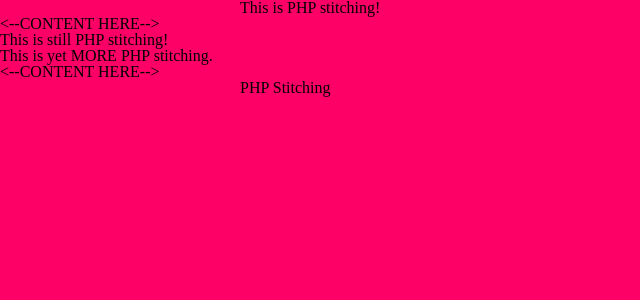
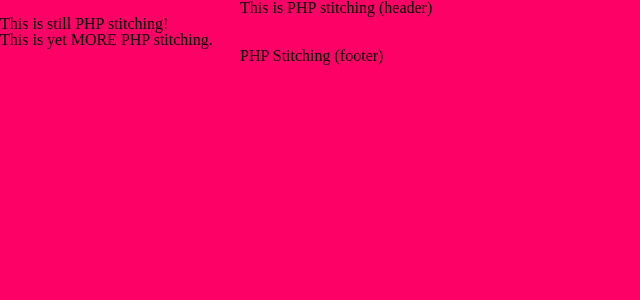
Before and after one commit to andrewbonacci/pe-projects, a PHP site: page /php-stitching/index.php in a window 1280 px wide. Shown: the top 300 px of the page, without its empty margins (0-640 px from the left). Run offline with PHP 8.4, Linux system fonts and the light colour scheme.

Commit message:
php-corrections
Fixed comments in the files.

```diff
--- a/php-stitching/footer.php
+++ b/php-stitching/footer.php
@@ -1,9 +1,9 @@
-		<--CONTENT HERE-->
+		<!--CONTENT HERE-->
 		</main>
 
 		<footer>
 			<div class="inner-column">
-			<h2>PHP Stitching</h2>
+			<h2>PHP Stitching (footer)</h2>
 		</div>
 
 		</footer>
--- a/php-stitching/header.php
+++ b/php-stitching/header.php
@@ -1,4 +1,4 @@
-	<!doctype html>
+<!doctype html>
 <html lang='en'>
 
 	<head>
@@ -14,10 +14,10 @@
 
 		<header>
 			<div class="inner-column">
-				<h1>This is PHP stitching!</h1>
+				<h1>This is PHP stitching (header)</h1>
 				<nav></nav>
 			</div>
 		</header>
 
 		<main>
-		<--CONTENT HERE-->
+		<!--CONTENT HERE-->
--- a/php-stitching/index.php
+++ b/php-stitching/index.php
@@ -1,7 +1,4 @@
-
-
 <?php include("header.php"); ?>
-
 
 <section>
 	<h2>This is still PHP stitching!</h2>
```
